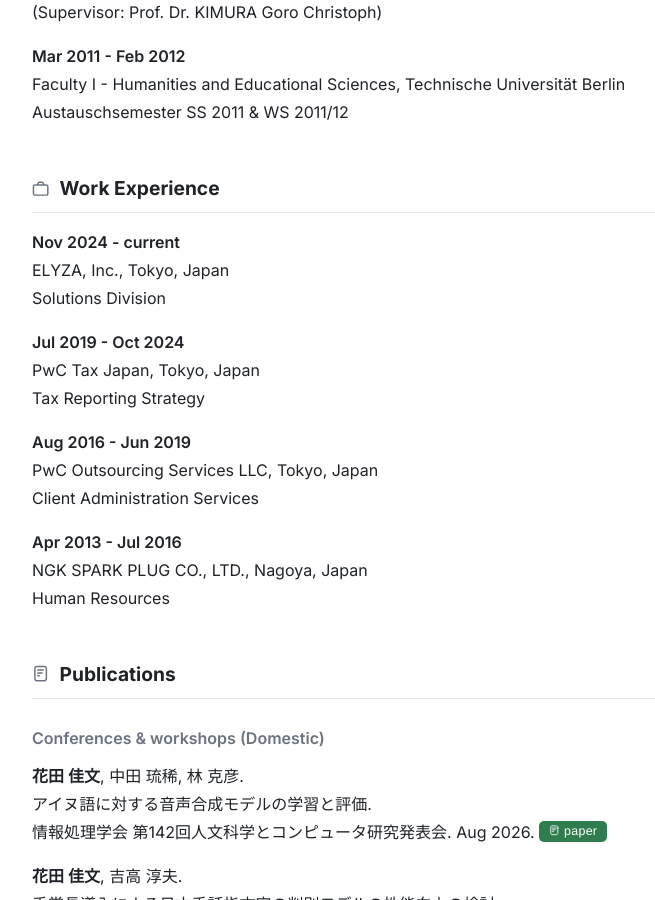
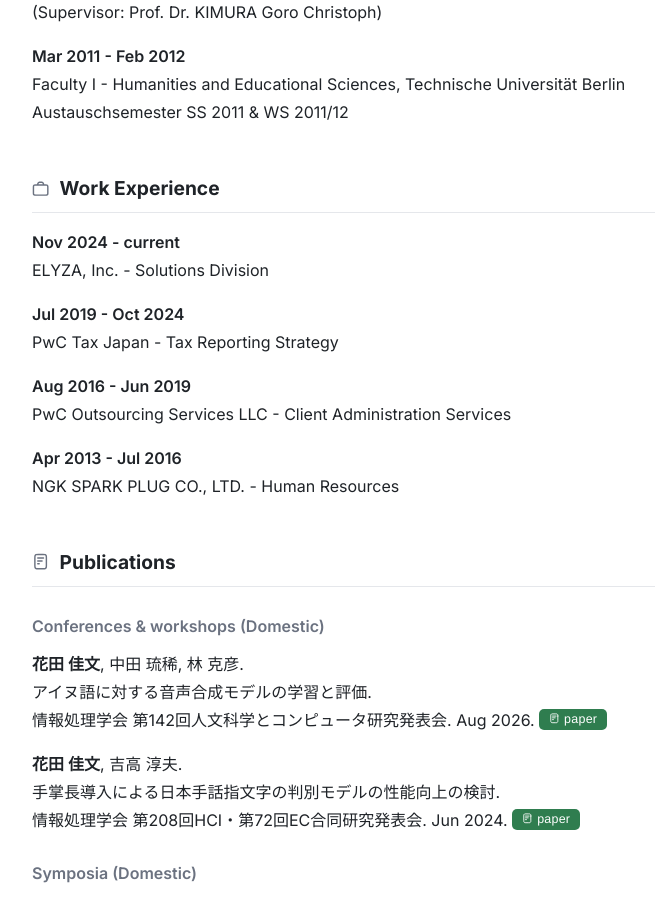
Before and after one commit to nonotoy/nonotoy.github.io, a Jekyll site: the page built from index.md, in a window 1280 px wide and 900 px high, scrolled down 962 px. Shown: the whole window, without its empty margins (158-813 px from the left). Built offline with Jekyll 4.4.1, drawn with Linux system fonts in a browser that asks for light colours.

Commit message:
content: drop company locations, show company - department on one line
Claude-Session: https://claude.ai/code/session_01C76oaQB1ZdJb2EZ2g6JGdD

```diff
--- a/index.md
+++ b/index.md
@@ -38,20 +38,16 @@ Austauschsemester SS 2011 & WS 2011/12
 
 ## {% include icons/briefcase-01.svg %} Work Experience
 **Nov 2024 - current**
-ELYZA, Inc., Tokyo, Japan
-Solutions Division
+ELYZA, Inc. - Solutions Division
 
 **Jul 2019 - Oct 2024**
-PwC Tax Japan, Tokyo, Japan
-Tax Reporting Strategy
+PwC Tax Japan - Tax Reporting Strategy
 
 **Aug 2016 - Jun 2019**
-PwC Outsourcing Services LLC, Tokyo, Japan
-Client Administration Services
+PwC Outsourcing Services LLC - Client Administration Services
 
 **Apr 2013 - Jul 2016**
-NGK SPARK PLUG CO., LTD., Nagoya, Japan
-Human Resources
+NGK SPARK PLUG CO., LTD. - Human Resources
 
 ## {% include icons/file-02.svg %} Publications
 ### Conferences & workshops (Domestic)
```
